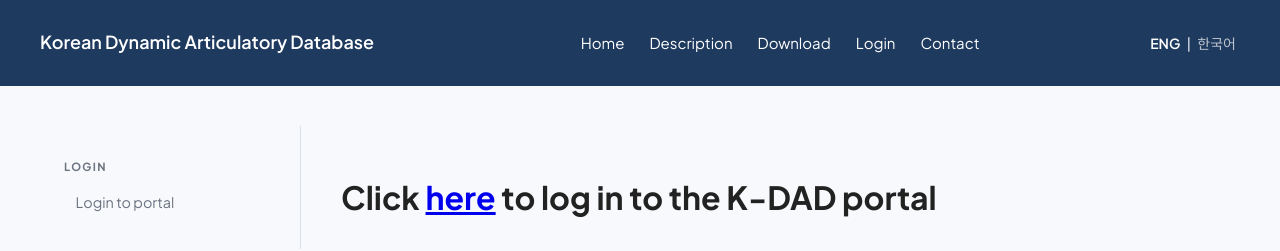
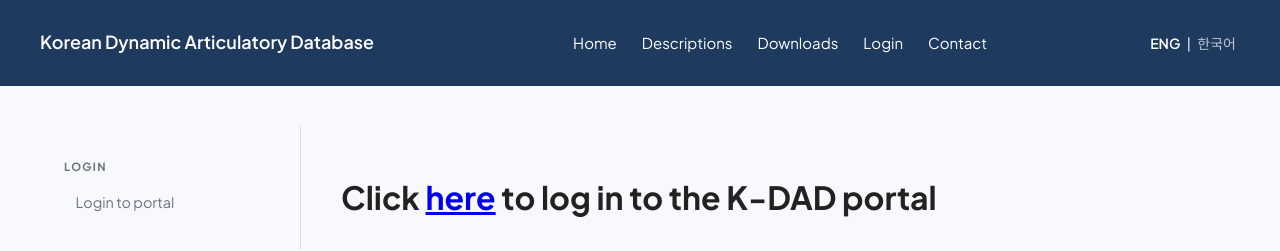
Before and after one commit to jiyoungj/jiyoungj.github.io, a Jekyll site: the page k-dad_demo/login.html, which Jekyll copies as it is, in a window 1280 px wide. Shown: the top 251 px of the page. Built offline with Jekyll 4.4.1, drawn with Linux system fonts in a browser that asks for light colours.

Commit message:
Update login.html

```diff
--- a/k-dad_demo/login.html
+++ b/k-dad_demo/login.html
@@ -16,8 +16,8 @@
       <div class="logo">Korean Dynamic Articulatory Database</div>
       <ul class="nav-links">
         <li><a href="index.html">Home</a></li>
-        <li><a href="database.html">Description</a></li>
-        <li><a href="download.html">Download</a></li>
+        <li><a href="database.html">Descriptions</a></li>
+        <li><a href="download.html">Downloads</a></li>
         <li><a href="login.html">Login</a></li>
         <li><a href="contact.html">Contact</a></li>
       </ul>
```
